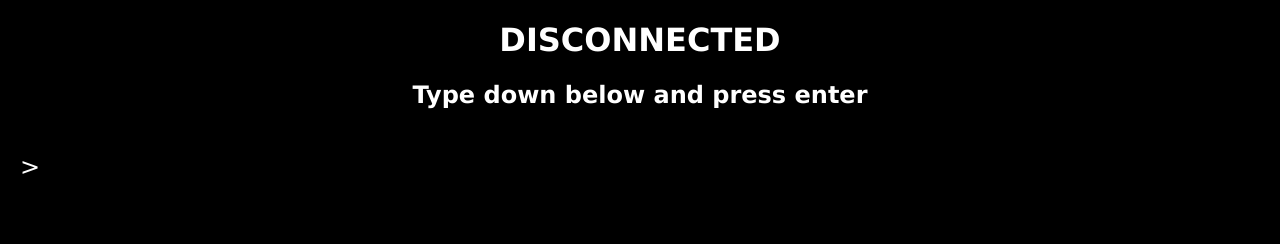
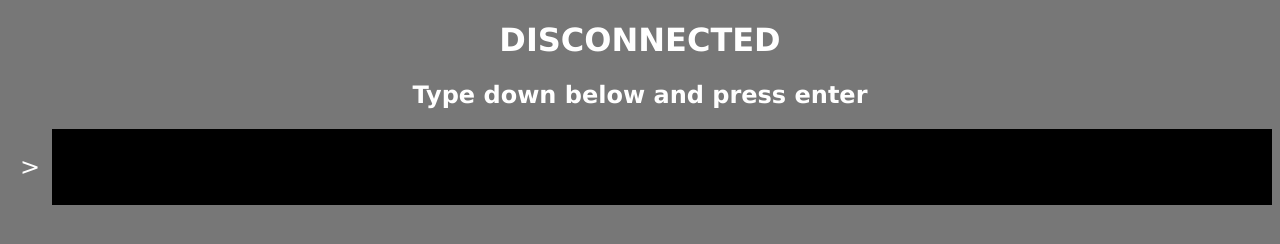
Before and after one commit to iAmNawa/nawashouse, a website: page public/index.html in a window 1280 px wide. Drawn offline with Linux system fonts and the light colour scheme.

Commit message:
background

```diff
--- a/public/index.css
+++ b/public/index.css
@@ -1,5 +1,5 @@
 body {
-    background-color: black;
+    background-color: #777;
     color: #fff;
     font-family: verdana;
 }
```
